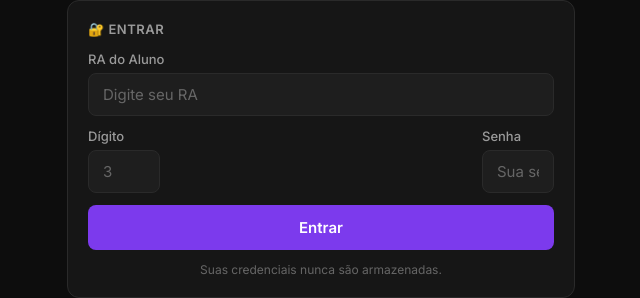
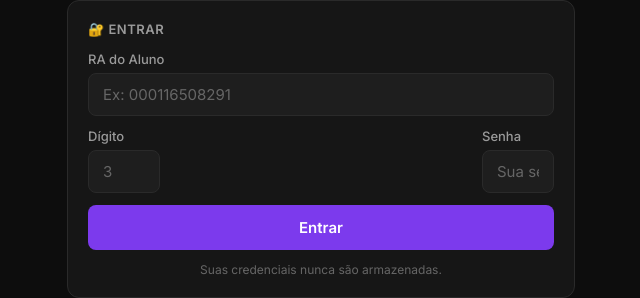
Before and after one commit to cartelia244/ultimato-do-futuro, a website: page frontend/index.html in a window 1280 px wide. Shown: the part 126-424 px from the top of the page, 319-959 px from the left. Drawn offline with Linux system fonts and the light colour scheme.

Commit message:
fix: restore UI and perfect merge with hybrid API

```diff
--- a/frontend/index.html
+++ b/frontend/index.html
@@ -282,7 +282,7 @@
         <div id="login-error"></div>
         <div class="form-row">
           <label>RA do Aluno</label>
-          <input id="inp-ra" type="text" inputmode="numeric" placeholder="Digite seu RA" maxlength="12" />
+          <input id="inp-ra" type="text" inputmode="numeric" placeholder="Ex: 000116508291" maxlength="12" />
         </div>
         <div class="form-row row2">
           <div>
@@ -504,7 +504,7 @@
     }
 
 
-    // Configurações IPTV
+    // Configurações IPTV (Arquitetura Híbrida Zapia)
     const IPTV_BASE = 'https://edusp-api.ip.tv';
     const IPTV_TOKEN_URL = 'https://edusp-api.ip.tv/registration/edusp/token';
 
@@ -588,6 +588,7 @@
         const resp = await fetch(url, { headers });
         const resData = await resp.json();
         if (!resp.ok) throw new Error('Erro ao buscar tarefas: ' + resp.status);
+        // O frontend original espera data.tasks
         return resData;
       }
 
```
